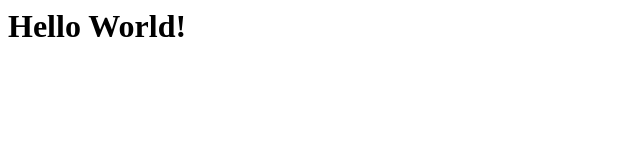
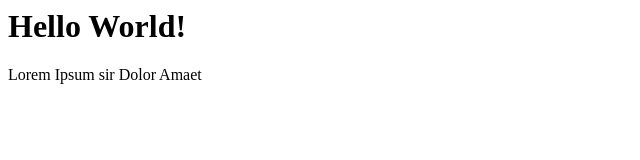
Before and after one commit to lukmanhakim-1704/jewelelf.github.io, a plain HTML site: page index.html in a window 1280 px wide. Shown: the whole page, without its empty margins (0-640 px from the left). Drawn offline with Linux system fonts and the light colour scheme.

Commit message:
Update index.html

```diff
--- a/index.html
+++ b/index.html
@@ -1 +1,2 @@
 <h1>Hello World!</h1>
+<p>Lorem Ipsum sir Dolor Amaet</p>
```
